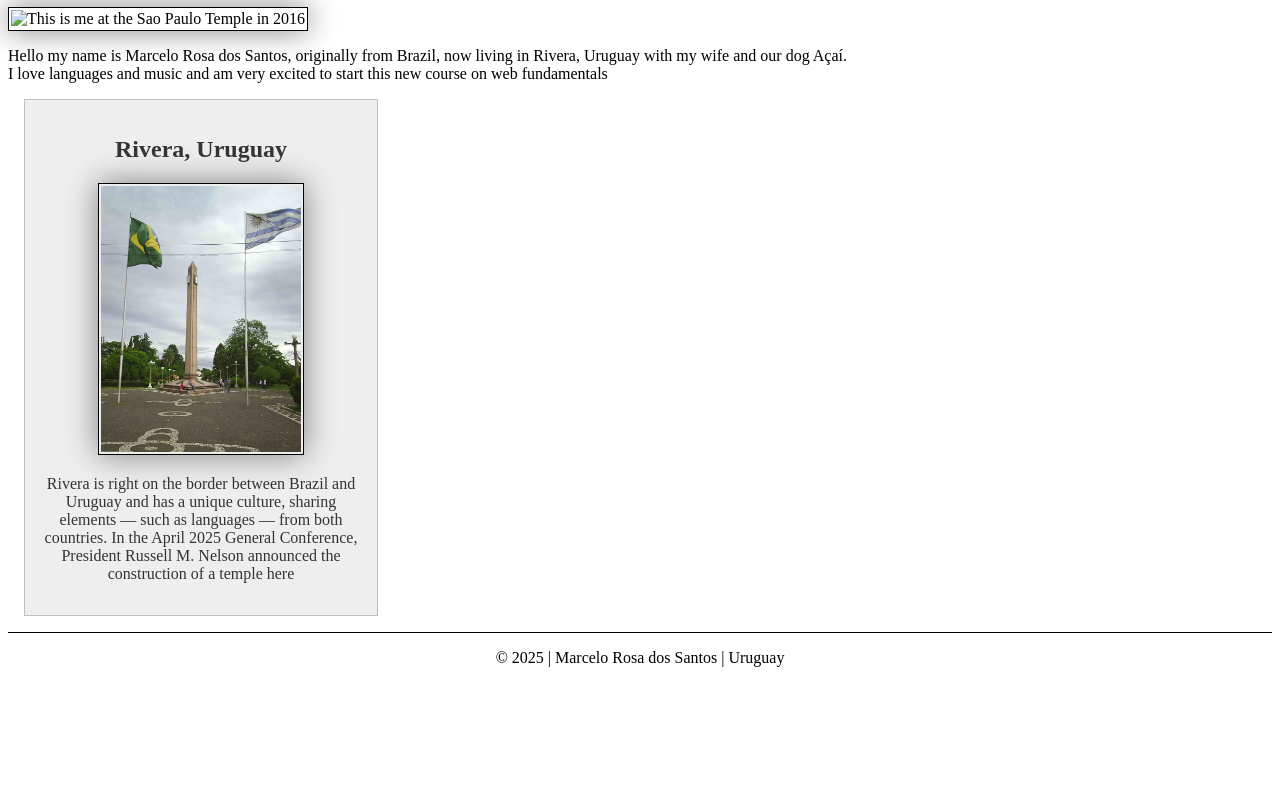
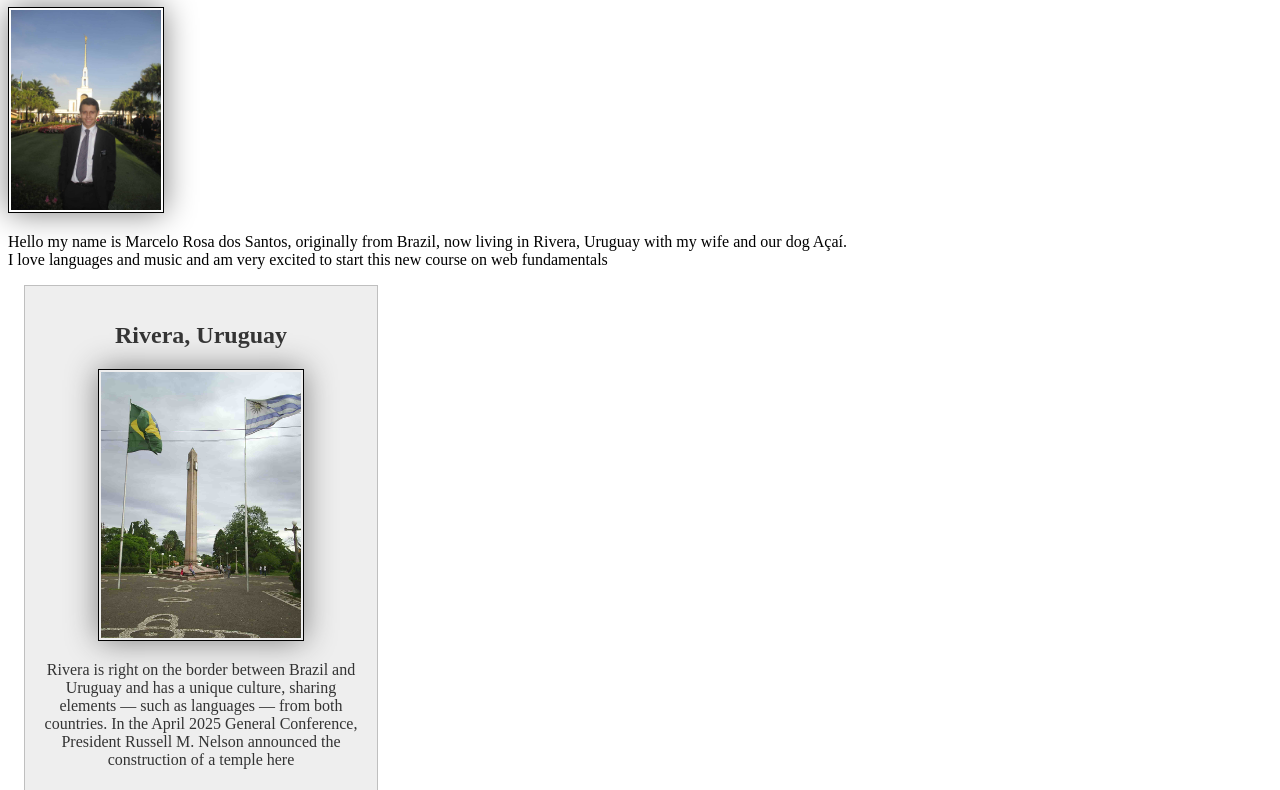
Before and after one commit to augus98/wdd130, a plain HTML site: page index.html in a window 1280 px wide. Shown: the part 139-929 px from the top of the page. Before the commit the page ends 822 px from the top, so only its background shows below. Drawn offline with Linux system fonts and the light colour scheme; files whose address does not match are found by name.

Commit message:
Update index.html

```diff
--- a/index.html
+++ b/index.html
@@ -24,7 +24,7 @@
 
         <main>
             <h1>Marcelo Rosa dos Santos | WDD 130</h1>
-            <img src="images/saopaulo-2017.jpg" alt="This is me at the Sao Paulo Temple in 2016" width="200">
+            <img src="saopaulo-2017.jpg" alt="This is me at the Sao Paulo Temple in 2016" width="200">
             <p>Hello my name is Marcelo Rosa dos Santos, originally from Brazil, now living in Rivera, Uruguay with my wife and our dog Açaí. I love languages and music and am very excited to start this new course on web fundamentals</p>
 
         </main>
```
